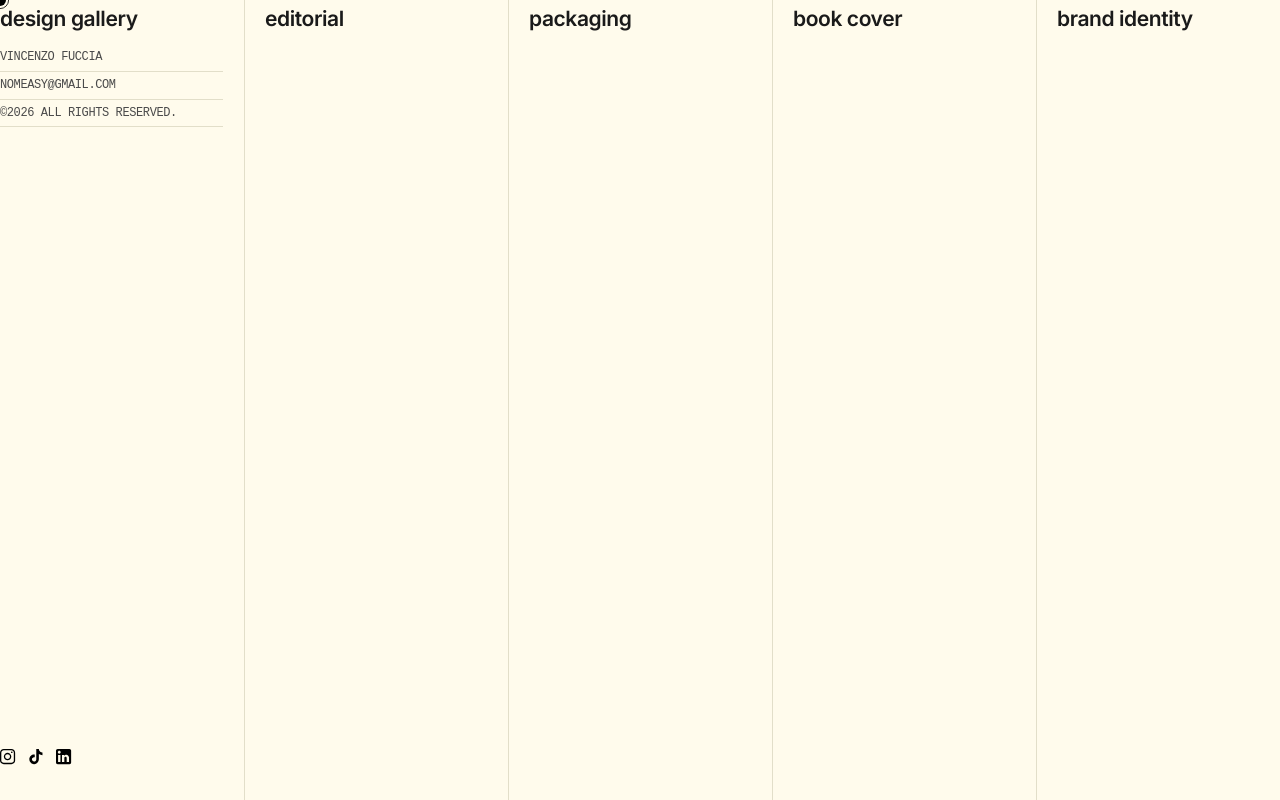
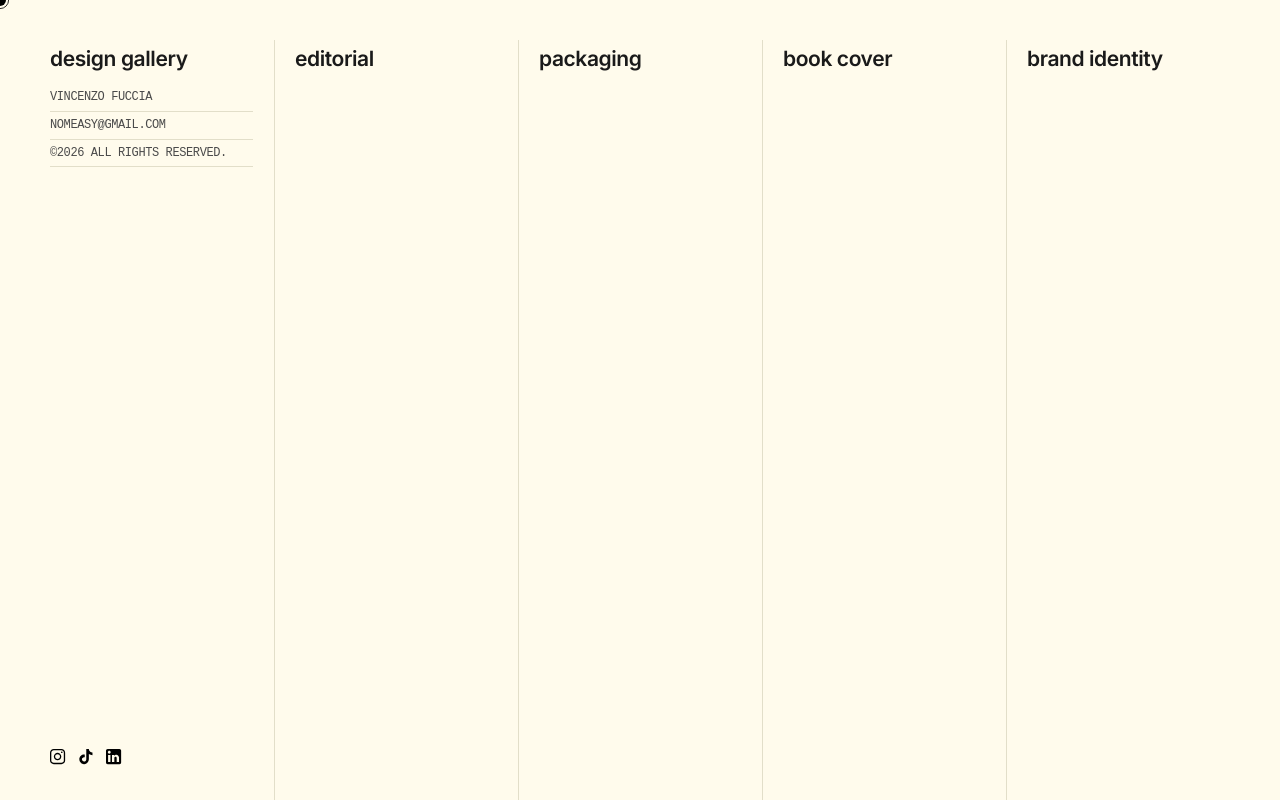
Before and after one commit to nomeasy-art/webportfolio, a plain HTML site: page index.html in a window 1280 px wide. Drawn offline with Linux system fonts and the light colour scheme; no server answers; a web font is replaced by a local one.

Commit message:
aggiornamento

```diff
--- a/style.css
+++ b/style.css
@@ -26,7 +26,8 @@ body {
     height: 100vh;
     overflow: hidden;
     overscroll-behavior: none;
-    padding: 45px -webkit-font-smoothing: antialiased;
+    padding: 40px 50px 0 50px;
+    -webkit-font-smoothing: antialiased;
     -moz-osx-font-smoothing: grayscale;
     cursor: none !important;
     /* Nasconde il cursore di sistema */
```
